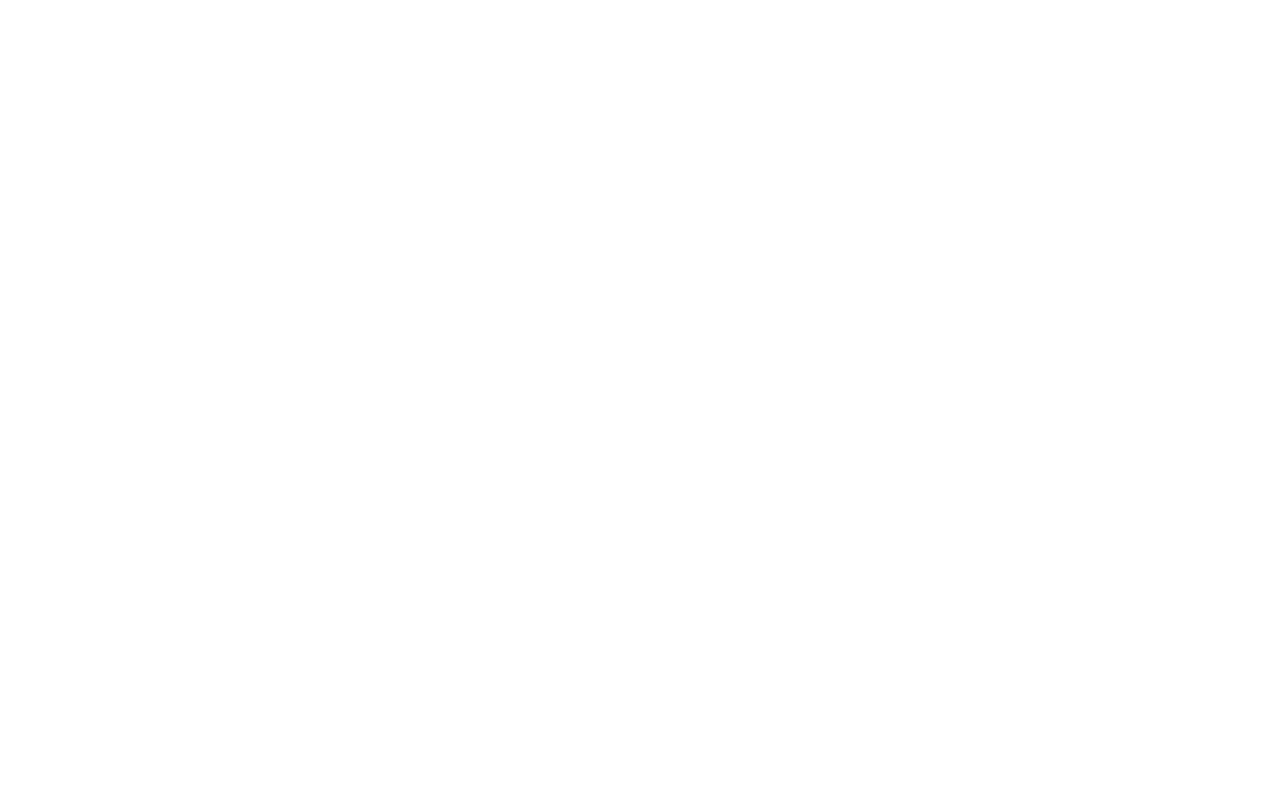
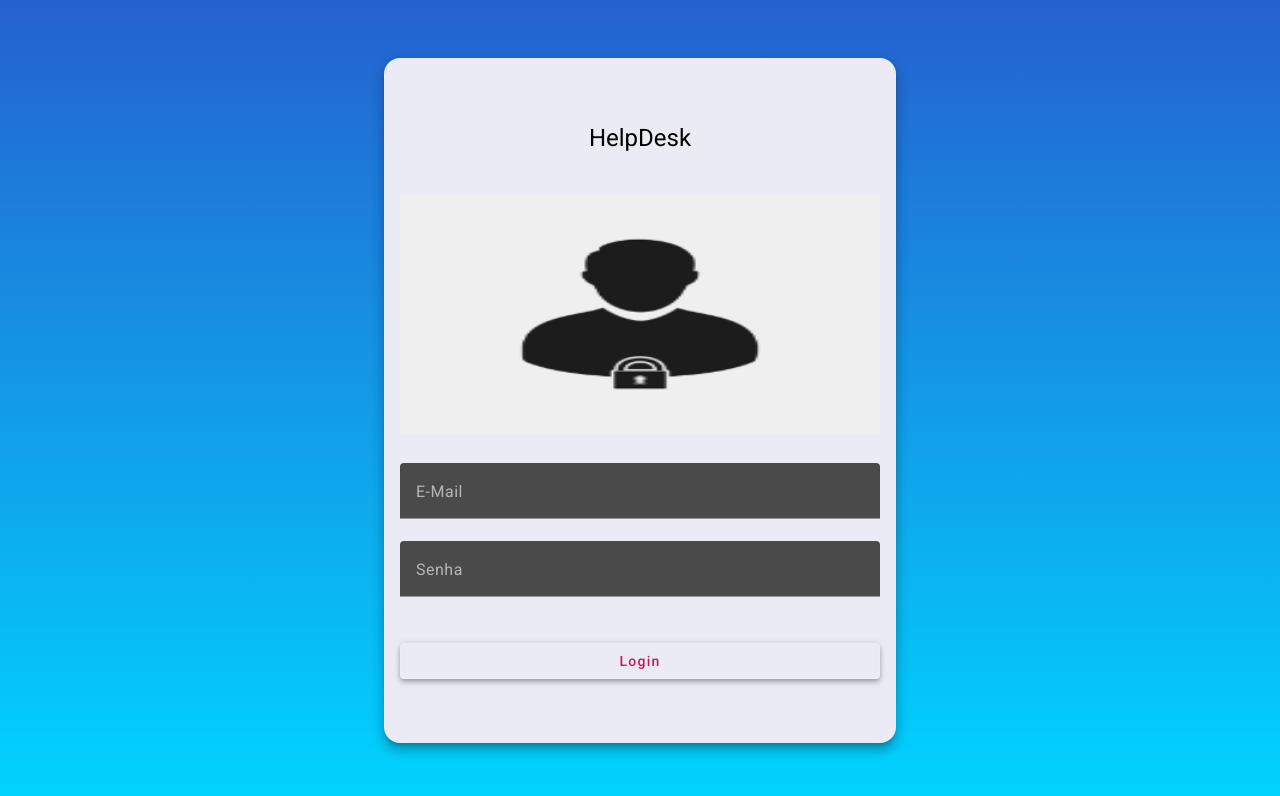
Before and after one commit to VictorAlves94/HelpDesk-FrontEnd, an Angular app in the folder HelpDesk/: page /login in a window 1280 px wide. Before the commit this address led to /. Shown: the top 796 px of the page. Built offline with nearby package versions, Linux system fonts and the light colour scheme.

Commit message:
html e css para login

```diff
--- a/HelpDesk/src/app/app-routing.module.ts
+++ b/HelpDesk/src/app/app-routing.module.ts
@@ -3,9 +3,12 @@
 import { NavComponent } from './components/nav/nav.component';
 import { HomeComponent } from './components/home/home.component';
 import { TecnicoListComponent } from './components/tecnico/tecnico-list/tecnico-list.component';
+import { LoginComponent } from './components/login/login.component';
 
 const routes: Routes = [
+  {path: 'login', component:LoginComponent},
   {
+
     path: '',component: NavComponent,children:[
       {path:'home', component: HomeComponent},
       {path:'tecnicos', component:TecnicoListComponent}
--- a/HelpDesk/src/app/components/login/login.component.css
+++ b/HelpDesk/src/app/components/login/login.component.css
@@ -0,0 +1,29 @@
+.container{
+    height: 100%;
+    background: linear-gradient(180deg, rgba(2,0,36,1) 0%, rgba(37,97,207,1) 0%, rgba(0,212,255,1) 100%);
+    display: flex;
+    align-items: center;
+    justify-content: center;
+}
+.form{
+    width: 30rem;
+    margin: auto;
+    background-color: rgb(235 235 245);
+    padding: 4rem 1rem;
+    border-radius:1rem;
+}
+h1 {
+    width: 100%;
+    text-align: center;
+}
+img{
+    height: 15rem;
+    width: 100%;
+    margin: 1.5rem auto 1.5rem auto;
+}
+.full-width{
+    width: 100%;
+}
+button  {
+    margin-top: 1.5rem;
+}
--- a/HelpDesk/src/app/components/login/login.component.html
+++ b/HelpDesk/src/app/components/login/login.component.html
@@ -1 +1,20 @@
-<p>login works!</p>
+<div class="container ">
+    <form class="form mat-elevation-z8">
+        <h1>HelpDesk</h1>
+
+        <img src="assets/img/pngtree-user-login_resized.jpg">
+
+        <mat-form-field class="full-width">
+
+          <mat-label>E-Mail</mat-label>
+          <input matInput placeholder="fulano@mail.com">
+        </mat-form-field>
+
+        <mat-form-field class="full-width">
+            <mat-label>Senha</mat-label>
+            <input type="password" matInput placeholder="1234">
+          </mat-form-field>
+
+          <button class="full-width mat-elevation-z4" mat-stroked-button color="primary">Login</button>
+      </form>
+</div>
```
Also changed, not shown: HelpDesk/src/assets/img/coroa_resized.jpg (deleted), HelpDesk/src/assets/img/pngtree-user-login_resized.jpg (added).
